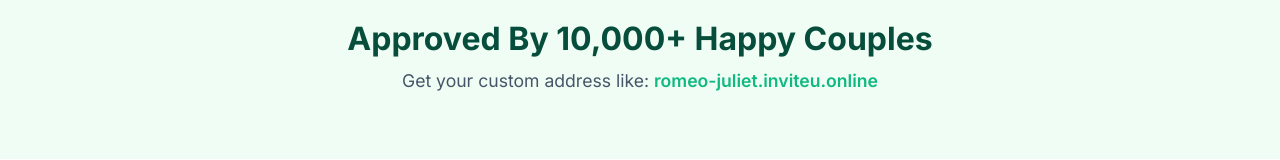
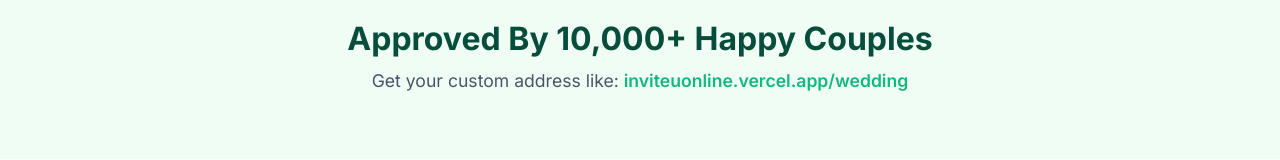
Before and after one commit to parnisce/InviteUonline, a React (Vite) app: page / in a window 1280 px wide. Shown: the part 780-940 px from the top of the page. Built offline with nearby package versions, Linux system fonts and the light colour scheme.

Commit message:
fix: update all URLs to inviteuonline.vercel.app

```diff
--- a/src/pages/Contact.tsx
+++ b/src/pages/Contact.tsx
@@ -3,7 +3,7 @@
 import { Mail, MessageSquare, Phone, MapPin, Send, CheckCircle } from 'lucide-react';
 
 const contactInfo = [
-    { icon: <Mail size={22} />, label: 'Email Us', value: 'hello@inviteu.online', href: 'mailto:hello@inviteu.online' },
+    { icon: <Mail size={22} />, label: 'Email Us', value: 'hello@inviteuonline.vercel.app', href: 'mailto:hello@inviteuonline.vercel.app' },
     { icon: <Phone size={22} />, label: 'Call Us', value: '+1 (800) 123-4567', href: 'tel:+18001234567' },
     { icon: <MapPin size={22} />, label: 'Office', value: 'San Francisco, CA, USA', href: '#' },
     { icon: <MessageSquare size={22} />, label: 'Live Chat', value: 'Available Mon–Fri 9am–6pm', href: '#' },
--- a/src/pages/CreateRSVP.tsx
+++ b/src/pages/CreateRSVP.tsx
@@ -356,7 +356,7 @@
                                 </div>
                                 <div className="url-builder">
                                     <div className="url-input-group">
-                                        <span className="url-prefix">inviteu.online/</span>
+                                        <span className="url-prefix">inviteuonline.vercel.app/</span>
                                         <input type="text" placeholder="your-event-name" value={slug} onChange={e => setSlug(e.target.value.toLowerCase().replace(/\s+/g, '-'))} />
                                     </div>
                                     <p className="url-hint">Keep it simple and memorable!</p>
@@ -400,8 +400,8 @@
                                 <h2 className="builder-title">{isPaid ? "It's LIVE! 🎉" : 'RSVP Saved as Draft'}</h2>
                                 <div className="live-link-box">
                                     <Globe size={20} />
-                                    <span>inviteu.online/{slug}</span>
-                                    <button className="copy-link" onClick={() => navigator.clipboard.writeText(`inviteu.online/${slug}`)}>Copy</button>
+                                    <span>inviteuonline.vercel.app/{slug}</span>
+                                    <button className="copy-link" onClick={() => navigator.clipboard.writeText(`inviteuonline.vercel.app/${slug}`)}>Copy</button>
                                 </div>
                                 <div className="share-actions">
                                     <button className="btn btn-primary share-btn" onClick={() => navigate('/dashboard')}>Go to Dashboard</button>
--- a/src/pages/EventPage.tsx
+++ b/src/pages/EventPage.tsx
@@ -324,7 +324,7 @@
             </section>
 
             <footer className="event-footer">
-                <p>Created by <Link to="/">InviteU.Online</Link></p>
+                <p>Created by <a href="https://inviteuonline.vercel.app/" target="_blank" rel="noreferrer">inviteuonline.vercel.app</a></p>
                 <div className="footer-links">
                     <Heart size={14} /> Made with Love
                 </div>
--- a/src/pages/FAQ.tsx
+++ b/src/pages/FAQ.tsx
@@ -12,7 +12,7 @@
     { q: 'Is there a free plan?', a: 'Absolutely. Our Starter plan is free forever and lets you create up to 3 RSVP pages with 50 guests each. No credit card required to sign up.', category: 'Billing' },
     { q: 'Can I cancel or downgrade my plan at any time?', a: 'Yes, you can cancel or change your plan anytime from your account settings. If you cancel a paid plan, you\'ll retain access until the end of your billing period.', category: 'Billing' },
     { q: 'Do you offer refunds?', a: 'We offer full refunds within 7 days of purchase if you\'re not satisfied. Contact our support team and we\'ll process it promptly.', category: 'Billing' },
-    { q: 'Can I use my own domain name?', a: 'Yes! Pro and Business plans allow you to connect your custom domain so your RSVP page appears on yourname.com instead of inviteu.online.', category: 'Customization' },
+    { q: 'Can I use my own domain name?', a: 'Yes! Pro and Business plans allow you to connect your custom domain so your RSVP page appears on yourname.com instead of inviteuonline.vercel.app.', category: 'Customization' },
     { q: 'Can I remove InviteU branding from my page?', a: 'White-label branding removal is available on the Pro plan and above. Your guests will see only your brand.', category: 'Customization' },
     { q: 'What types of events can I create pages for?', a: 'Any event imaginable! Weddings, birthday parties, corporate events, baby showers, graduation parties, holiday gatherings, conferences — InviteU works for them all.', category: 'Customization' },
     { q: 'Is my guest data private and secure?', a: 'Absolutely. All data is encrypted in transit (TLS) and at rest. We never sell your guest data to third parties. You own your data completely.', category: 'Privacy' },
--- a/src/pages/GuestList.tsx
+++ b/src/pages/GuestList.tsx
@@ -118,7 +118,7 @@
                     <div className="header-main">
                         <div>
                             <h1>{event?.title}</h1>
-                            <p className="event-slug">inviteu.online/{slug}</p>
+                            <p className="event-slug">inviteuonline.vercel.app/{slug}</p>
                         </div>
                         <button className="btn btn-outline" onClick={exportToCSV}>
                             <Download size={18} /> Export CSV
--- a/src/pages/Home.tsx
+++ b/src/pages/Home.tsx
@@ -8,7 +8,7 @@
     { icon: <PencilLine />, title: 'Pick A Design', desc: 'Choose from our elegant templates or message us for a custom design tailored to your event.' },
     { icon: <LayoutIcon />, title: 'Match Your Invitation', desc: 'Seamlessly align your digital invitation with your paper invitations for a cohesive look.' },
     { icon: <ClipboardCheck />, title: 'Customized in 2 Minutes', desc: 'Quick and easy personalization. Add your details, photos, and event information effortlessly.' },
-    { icon: <Share2 />, title: 'Custom Web Address', desc: 'Get a memorable URL like romeo-juliet.inviteu.online for your guests to easily access.' },
+    { icon: <Share2 />, title: 'Custom Web Address', desc: 'Get a memorable URL like inviteuonline.vercel.app/yourname for your guests to easily access.' },
     { icon: <CreditCard />, title: 'Continue to Payment', desc: 'Simple and secure checkout to finalize your beautiful RSVP website.' },
     { icon: <Send />, title: 'Share Your Invitation', desc: 'Send your unique link to guests via email, text, or social media and start collecting RSVPs.' },
   ];
@@ -65,7 +65,7 @@
             viewport={{ once: true }}
           >
             <h2>Approved By 10,000+ Happy Couples</h2>
-            <p>Get your custom address like: <span className="highlight-text">romeo-juliet.inviteu.online</span></p>
+            <p>Get your custom address like: <span className="highlight-text">inviteuonline.vercel.app/wedding</span></p>
           </motion.div>
         </div>
       </section>
```
